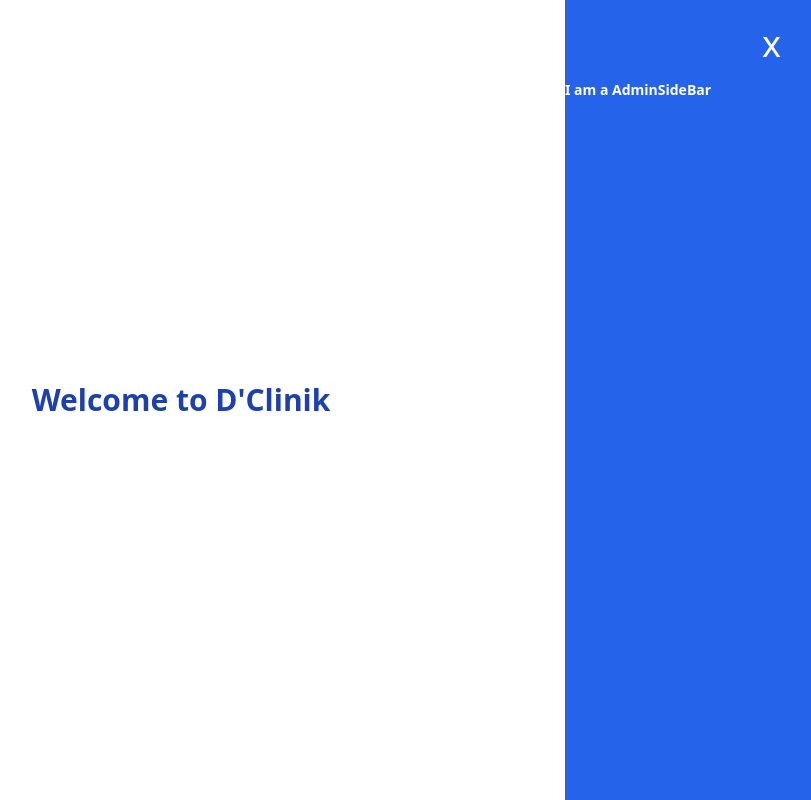
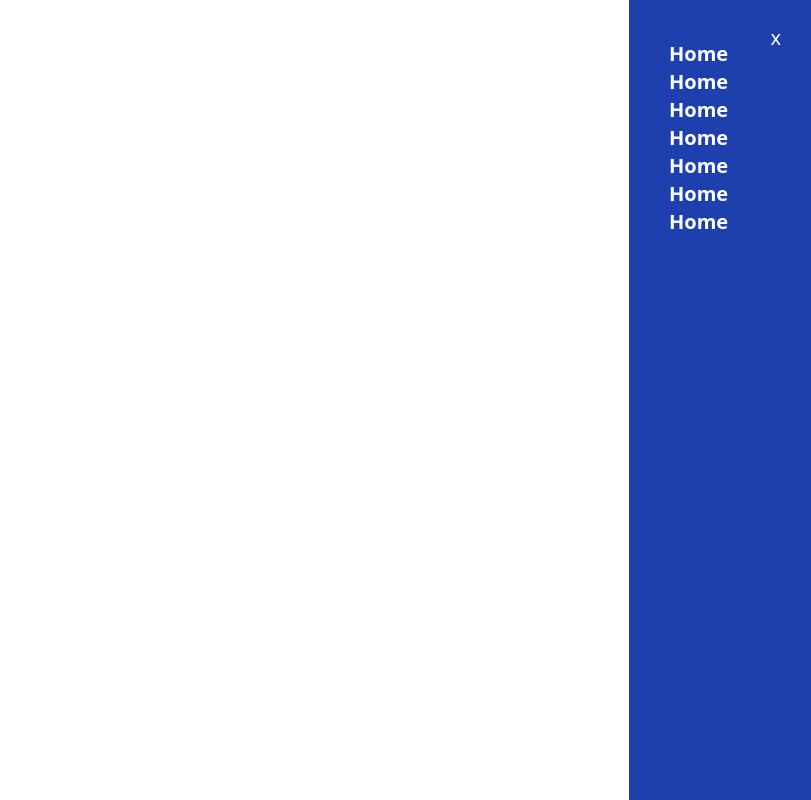
Before and after one commit to iamclement1/D-Clinik, a React (Vite) app: page / in a window 1280 px wide. Shown: the whole page, without its empty margins (459-1270 px from the left). Built offline with nearby package versions, Linux system fonts and the light colour scheme.

Commit message:
moved sidebar to right

```diff
--- a/src/App.jsx
+++ b/src/App.jsx
@@ -1,15 +1,20 @@
 import { useState } from 'react'
+import { BrowserRouter as Router, Route, Routes } from 'react-router-dom'
 import AdminSideBar from './Components/Admin/AdminSideBar'
-import logo from './logo.svg'
+
 
 function App() {
   const [count, setCount] = useState(0)
 
   return (
-    <div className="App flex flex-col items-center justify-center min-h-screen">
-      <h2 className='text-center font-bold text-3xl text-blue-800'>Welcome to D'Clinik</h2>
-      <AdminSideBar/>
-    </div>
+    <Router>
+      <div className='App'>
+        <AdminSideBar />
+        <Routes>
+          <Route />
+        </Routes>
+      </div>
+    </Router>
   )
 }
 
--- a/src/Components/Admin/AdminSideBar.jsx
+++ b/src/Components/Admin/AdminSideBar.jsx
@@ -1,4 +1,5 @@
 import React, { useState } from 'react'
+import { Link, NavLink } from 'react-router-dom'
 
 function AdminSideBar() {
 
@@ -8,7 +9,7 @@ function AdminSideBar() {
 
         <>
         { !isOpen ? (
-            <button className='flex text-4xl text-white items-center cursor-pointer
+            <button className='flex text-xl text-white items-center cursor-pointer
             fixed right-10 top-6 z-50'
             onClick={() => setIsOpen(!isOpen)}>
                 x
@@ -18,20 +19,29 @@ function AdminSideBar() {
             className='fixed z-30 flex items-center cursor-pointer right-10 top-6'
             fill='#2563eb'
             viewBox='0 0 100 80'
-            width={40}
-            height={40}>
+            width={20}
+            height={20}>
                 <rect width={100} height={10}></rect>
                 <rect y={30} width={100} height={10}></rect>
                 <rect y={60} width={100} height={10}></rect>
             </svg>
         )}
 
-        <div className={`top-0 right-0 w-[20vw] bg-blue-600
-        text-white fixed h-full z-40 ease-in-out duration-300
+        <div className={`top-0 right-0 w-[15vw] bg-blue-800
+        text-white fixed h-full z-40 p-10 ease-in-out duration-300
         ${ !isOpen ? 'translate-x-0' : 'translate-x-full'}`}>
-            <h2 className='mt-20 text-sm font-semibold text-white'>
+            {/* <h2 className='mt-20 text-sm font-semibold text-white'>
                 I am a AdminSideBar
-            </h2>
+            </h2> */}
+            <ul className='flex flex-col'>
+                <NavLink to='/' className='text-xl font-bold'>Home</NavLink>
+                <NavLink to='/' className='text-xl font-bold'>Home</NavLink>
+                <NavLink to='/' className='text-xl font-bold'>Home</NavLink>
+                <NavLink to='/' className='text-xl font-bold'>Home</NavLink>
+                <NavLink to='/' className='text-xl font-bold'>Home</NavLink>
+                <NavLink to='/' className='text-xl font-bold'>Home</NavLink>
+                <NavLink to='/' className='text-xl font-bold'>Home</NavLink>
+            </ul>
         </div>
         </>
 )
```
